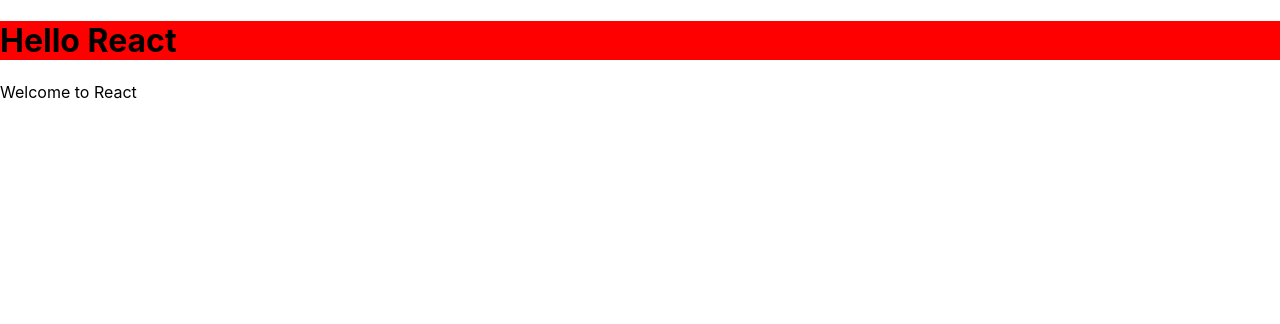
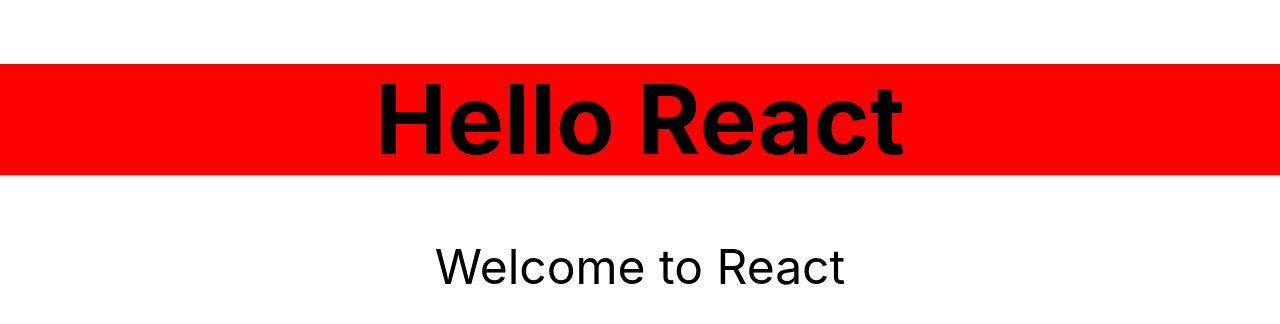
Before and after one commit to bridget462/robofriends, a React (Create React App) app: page / in a window 1280 px wide. Shown: the top 324 px of the page. Built offline with nearby package versions, Linux system fonts and the light colour scheme.

Commit message:
tachyons added to style the Hello componetns

```diff
--- a/package.json
+++ b/package.json
@@ -8,7 +8,8 @@
     "@testing-library/user-event": "^7.2.1",
     "react": "^16.13.1",
     "react-dom": "^16.13.1",
-    "react-scripts": "3.4.3"
+    "react-scripts": "3.4.3",
+    "tachyons": "^4.12.0"
   },
   "scripts": {
     "start": "react-scripts start",
--- a/src/Hello.js
+++ b/src/Hello.js
@@ -4,7 +4,7 @@
 class Hello extends React.Component {
   render() {
     return (
-      <div>
+      <div className="f1 tc">
         <h1>Hello React</h1>
         <p>Welcome to React</p>
       </div>
--- a/src/index.js
+++ b/src/index.js
@@ -7,6 +7,8 @@
 // so you can import App.js with "./App"
 import Hello from "./Hello.js";
 import * as serviceWorker from "./serviceWorker";
+// to use predefined CSS package tachyons
+import "tachyons";
 
 ReactDOM.render(
   <React.StrictMode>
```
Also changed, not shown: 1 other file (tests, documents, lock files or other folders).
